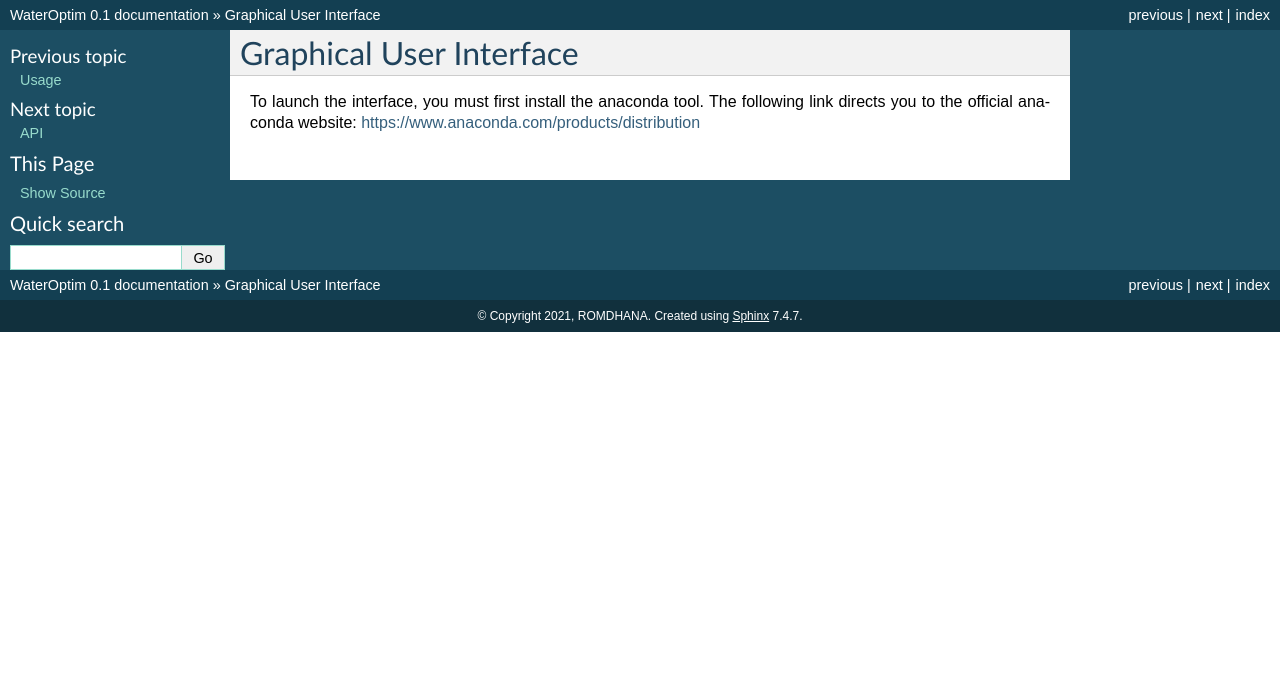
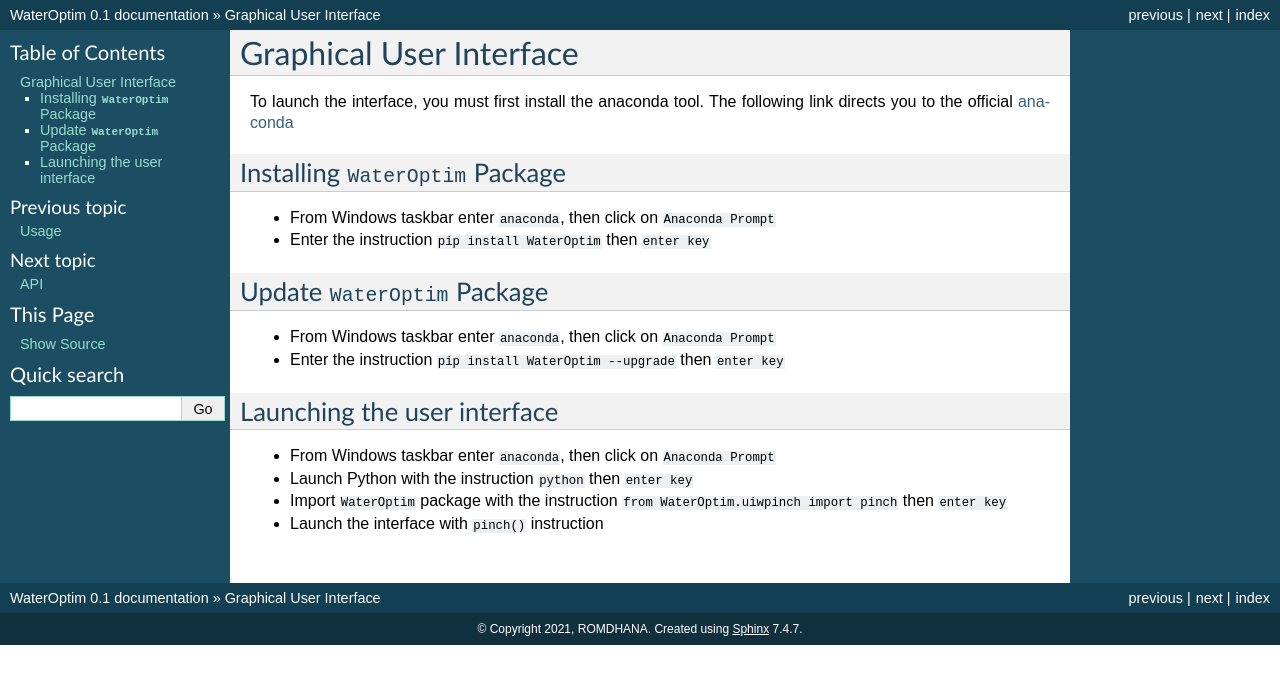
Before and after one commit to ROMDHANA/WaterOptim, a Sphinx documentation site: the page built from docs/source/interface.rst, in a window 1280 px wide. Shown: the top 684 px of the page. Built offline with Sphinx 7.4.7, drawn with Linux system fonts in a browser that asks for light colours.

Commit message:
Update interface.rst

```diff
--- a/docs/source/interface.rst
+++ b/docs/source/interface.rst
@@ -1,6 +1,33 @@
+========================
 Graphical User Interface
 ========================
 
 
-To launch the interface, you must first install the anaconda tool. The following link directs you to the official anaconda website:
-https://www.anaconda.com/products/distribution
+To launch the interface, you must first install the anaconda tool. The following link directs you to the official `anaconda`_
+
+
+
+---------------------------------
+Installing ``WaterOptim`` Package
+---------------------------------
+
+- From Windows taskbar enter ``anaconda``, then click on ``Anaconda Prompt``
+- Enter the instruction ``pip install WaterOptim`` then ``enter key``
+
+-----------------------------
+Update ``WaterOptim`` Package
+-----------------------------
+
+- From Windows taskbar enter ``anaconda``, then click on ``Anaconda Prompt``
+
+- Enter the instruction ``pip install WaterOptim --upgrade`` then ``enter key``
+
+----------------------------
+Launching the user interface
+----------------------------
+- From Windows taskbar enter ``anaconda``, then click on ``Anaconda Prompt``
+- Launch Python with the instruction ``python`` then ``enter key``
+- Import ``WaterOptim`` package with the instruction ``from WaterOptim.uiwpinch import pinch`` then ``enter key``
+- Launch the interface with ``pinch()`` instruction
+
+.. _anaconda: https://www.anaconda.com/products/distribution
```
